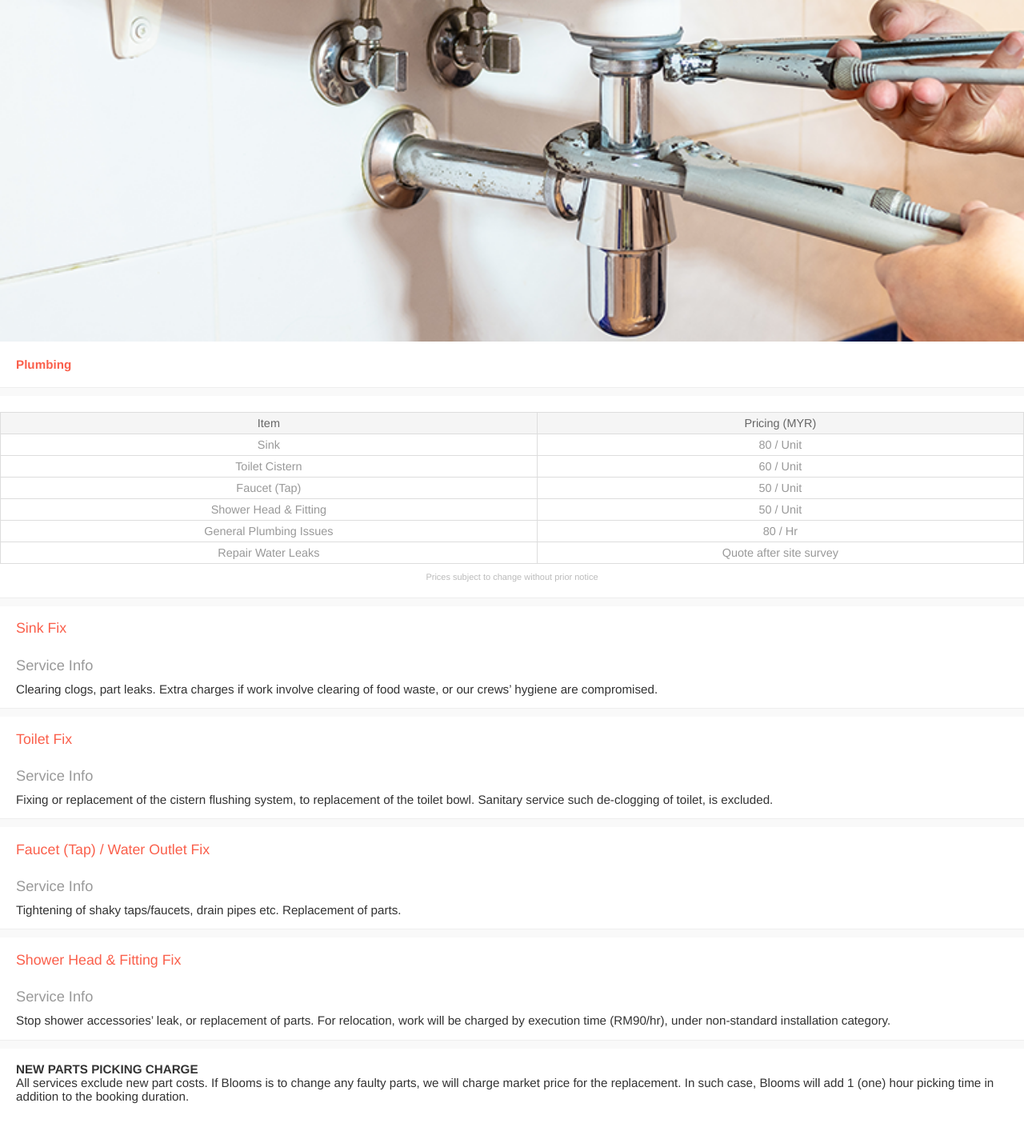
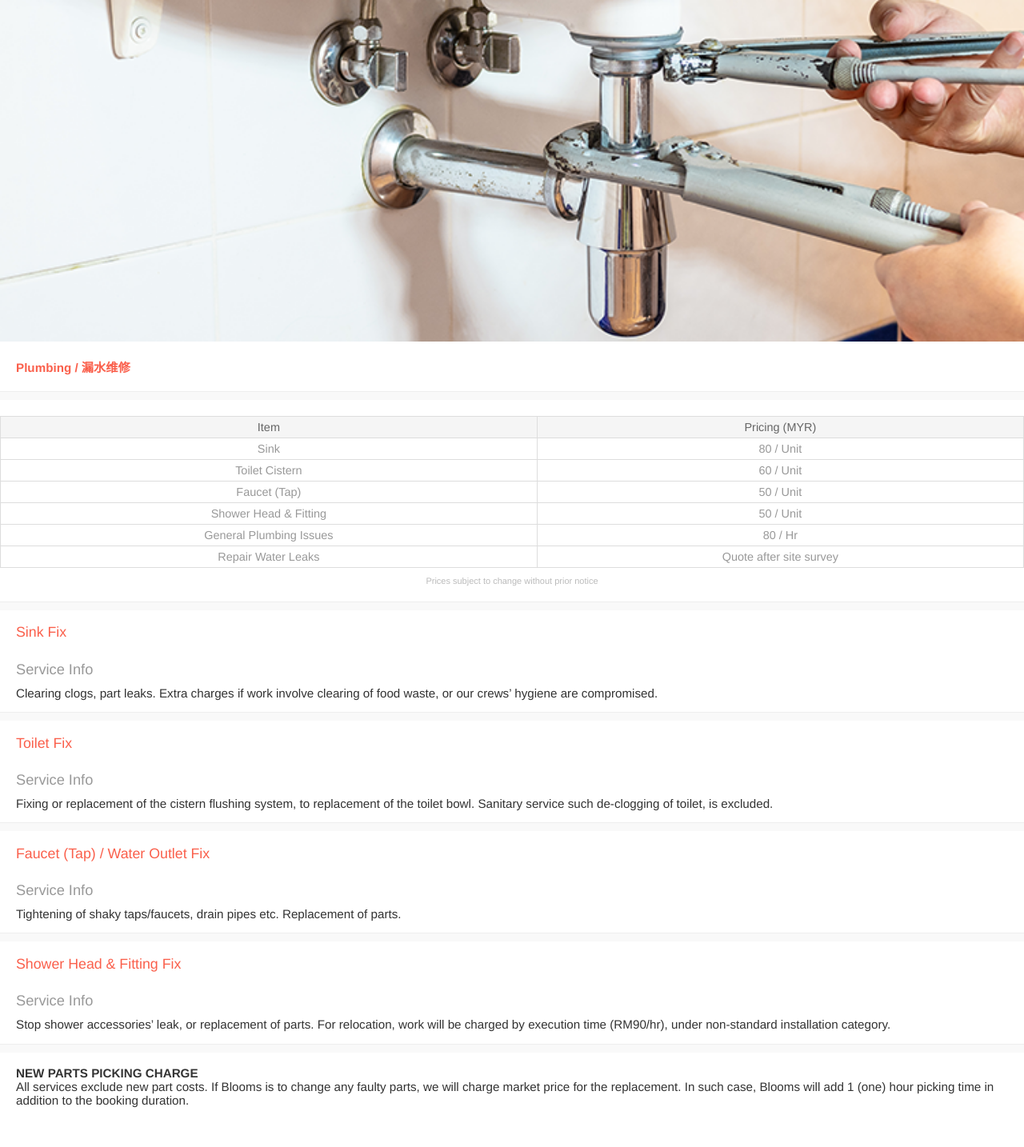
Before and after one commit to blooms-singapore/pages, a Jekyll site: the page built from en/services/myr/plumbing.html, in a window 1280 px wide. Shown: the whole page at 80% size. Built offline with Jekyll 4.4.1, drawn with Linux system fonts in a browser that asks for light colours.

Commit message:
Update plumbing.html

```diff
--- a/en/services/myr/plumbing.html
+++ b/en/services/myr/plumbing.html
@@ -1,5 +1,5 @@
 ---
-subtitle: Plumbing
+subtitle: Plumbing / 漏水维修
 layout: service
 ---
 
```
